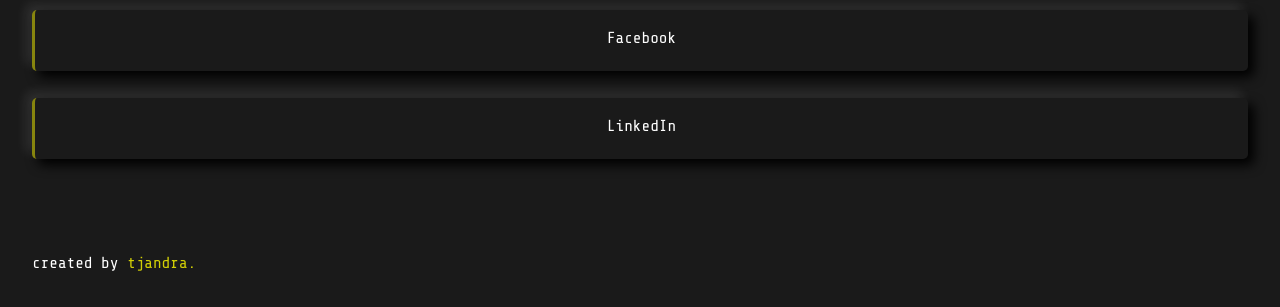
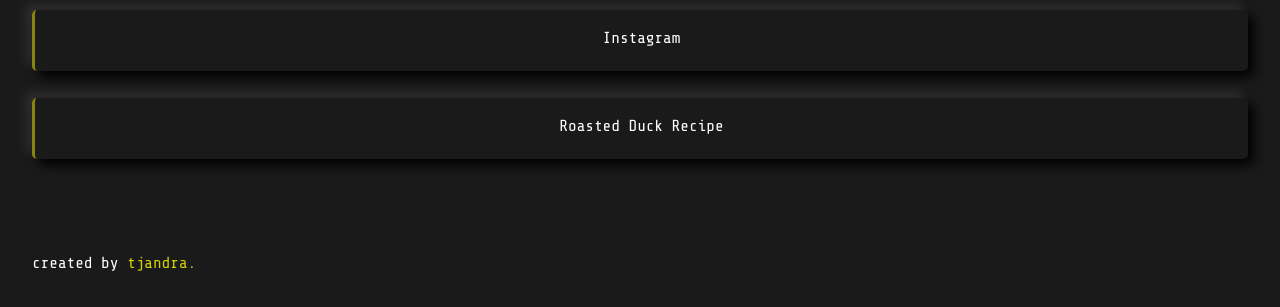
Before and after one commit to Tjandra-Putra/tjandra-link, a plain HTML site: page tjandra-link/index.html in a window 1280 px wide. Shown: the part 746-1053 px from the top of the page. Drawn offline with nearby package versions, Linux system fonts and the light colour scheme.

Commit message:
Update index.html

```diff
--- a/tjandra-link/index.html
+++ b/tjandra-link/index.html
@@ -61,6 +61,20 @@
         <div class="social-links-container">Tiktok</div>
       </a>
       <a
+        href="https://www.instagram.com/tjandraputra_official"
+        target="_blank"
+        class="link"
+      >
+        <div class="social-links-container">Instagram</div>
+      </a>
+      <a
+        href="https://www.thespruceeats.com/cantonese-roast-duck-694866"
+        target="_blank"
+        class="link"
+      >
+        <div class="social-links-container">Roasted Duck Recipe</div>
+      </a>
+      <!-- <a
         href="https://www.facebook.com/profile.php?id=100013313226865"
         target="_blank"
         class="link"
@@ -73,7 +87,7 @@
         class="link"
       >
         <div class="social-links-container">LinkedIn</div>
-      </a>
+      </a> -->
     </div>
 
     <div class="footer-section">
```
